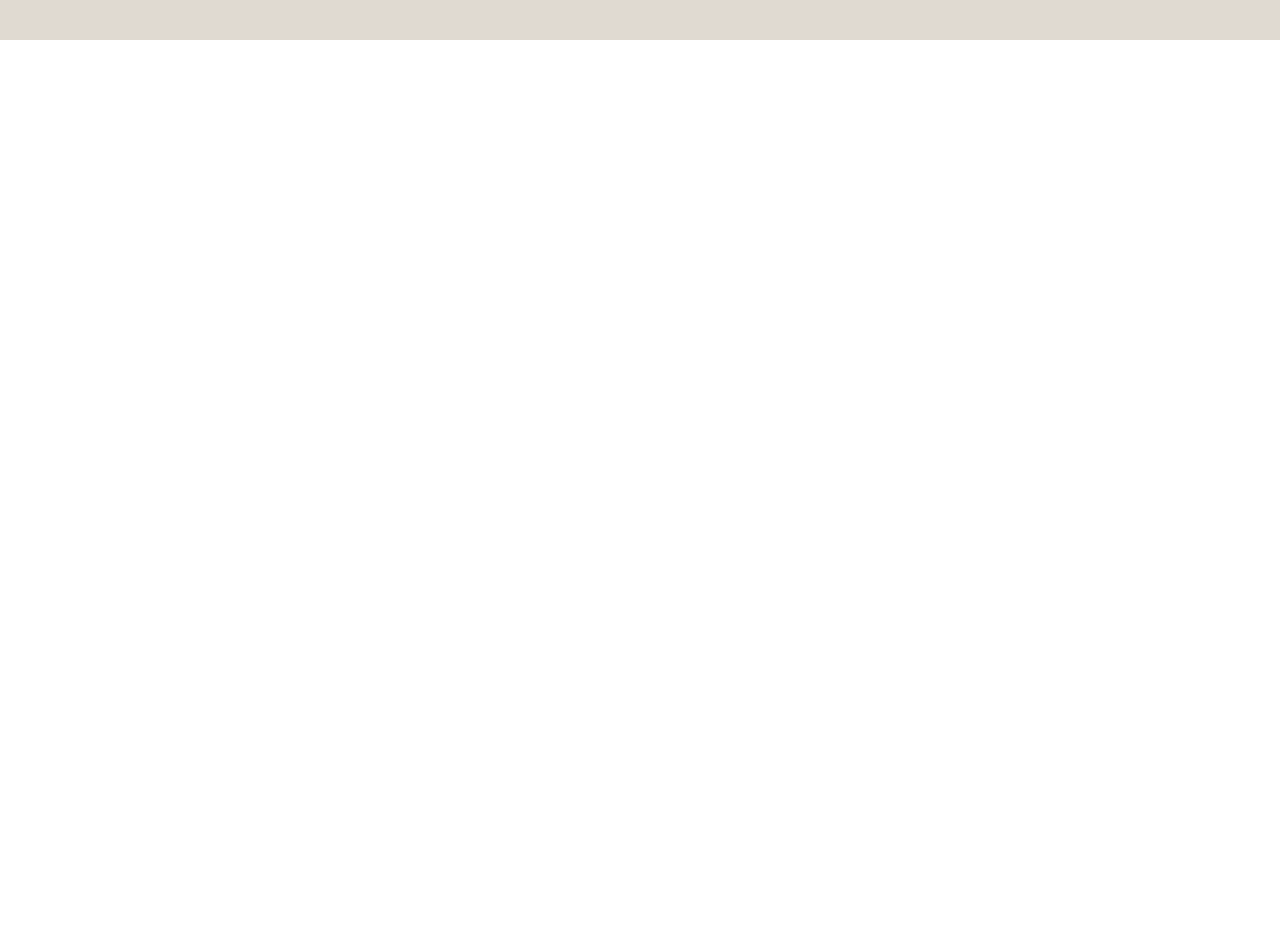
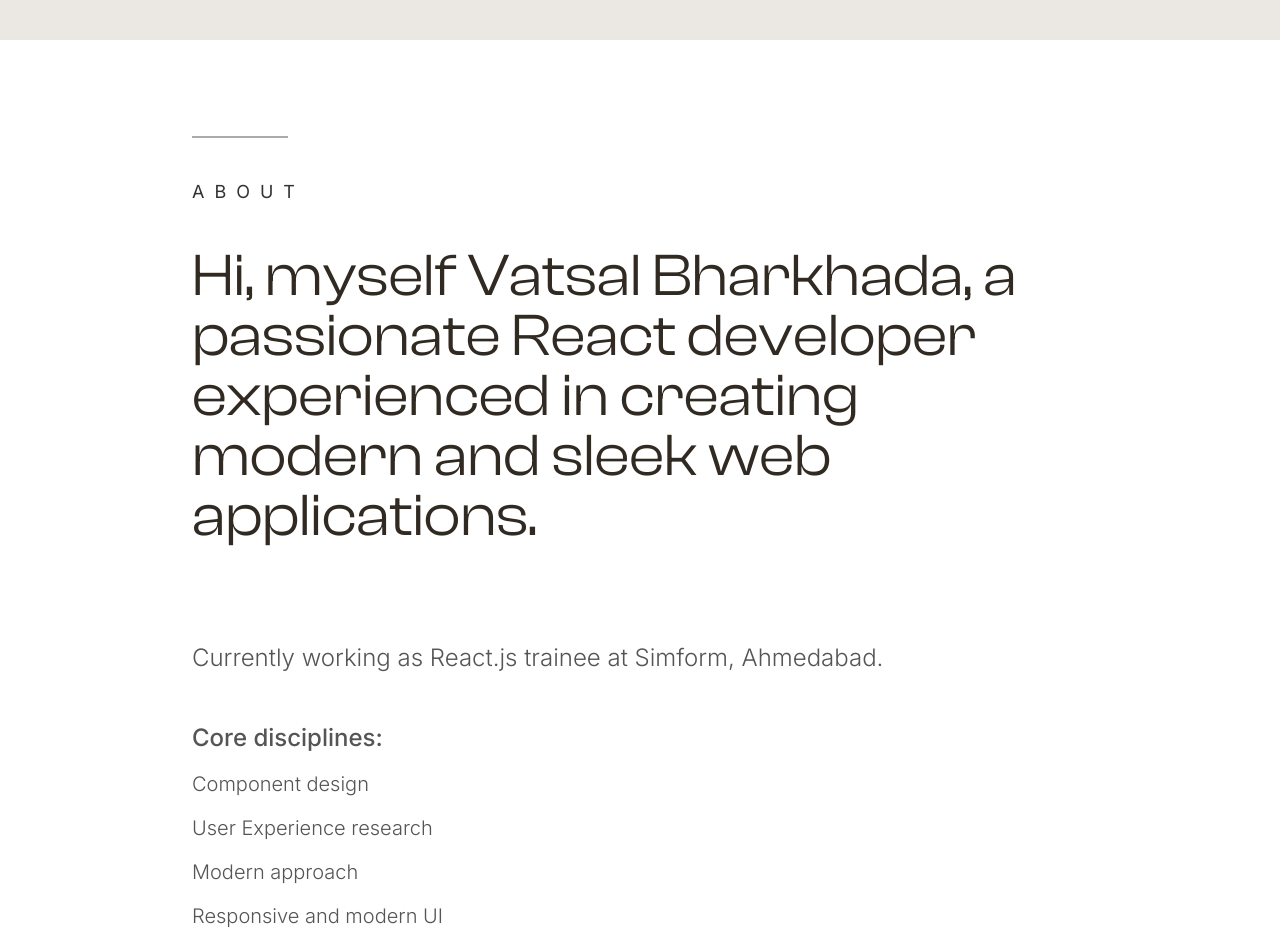
Before and after one commit to Vatsal-Bharkhada-Simform/Portfolio, a React (Vite) app: page / in a window 1280 px wide. Shown: the part 760-1690 px from the top of the page. Before the commit the page ends 800 px from the top, so only its background shows below. Built offline with nearby package versions, Linux system fonts and the light colour scheme.

Commit message:
Feat: Add about section

```diff
--- a/index.html
+++ b/index.html
@@ -9,6 +9,13 @@
 			name="description"
 			content="Portfolio website of Vatsal Bharkhada. Explore Vatsal's projects, experience and details about his react expertise."
 		/>
+
+		<link rel="preconnect" href="https://fonts.googleapis.com" />
+		<link rel="preconnect" href="https://fonts.gstatic.com" crossorigin />
+		<link
+			href="https://fonts.googleapis.com/css2?family=Inter:ital,opsz,wght@0,14..32,100..900;1,14..32,100..900&display=swap"
+			rel="stylesheet"
+		/>
 	</head>
 	<body>
 		<div id="root"></div>
--- a/src/App.tsx
+++ b/src/App.tsx
@@ -1,10 +1,12 @@
+import About from "./layout/About";
 import Hero from "./layout/Hero";
 
 function App() {
 	return (
 		<>
-			<main className="bg-[#e0dad1] text-[#312a22]">
+			<main className="bg-beige text-primary">
 				<Hero />
+				<About />
 			</main>
 		</>
 	);
--- a/src/index.css
+++ b/src/index.css
@@ -5,7 +5,21 @@
 	src: url("./assets/fonts/ClashDisplay-Variable.ttf") format("truetype");
 }
 
+:root {
+	--color-beige: #ebe7e3;
+}
+
 @theme {
+	--color-primary: #312a22;
+	--color-beige: #ebe7e3;
+
+	--color-black: #333;
+	--color-dark-gray: #555;
+	--color-muted: #aaa;
+
+	--font-default: "Clash Display", Arial, sans-serif;
+	--font-inter: "Inter", Arial, sans-serif;
+
 	--inset-shadow-button: inset 0px -6px 15px -6px rgba(255, 255, 255, 1);
 	--inset-shadow-button-hover:
 		inset 0px -6px 15px -10px rgba(255, 255, 255, 1),
@@ -15,6 +29,5 @@
 body {
 	width: 100%;
 	overflow-x: hidden;
-
 	font-family: "Clash Display", Arial, Helvetica, sans-serif;
 }
--- /dev/null
+++ b/src/layout/About.tsx
@@ -0,0 +1,35 @@
+export default function About() {
+	return (
+		<>
+			<section
+				id="about"
+				className="h-screen flex flex-col gap-12 bg-white px-12 md:px-48 py-24"
+			>
+				<div className="flex flex-col gap-10 w-5xl max-w-full">
+					<span className="block w-24 h-0.5 bg-muted"></span>
+					<span className="text-lg tracking-[10px] font-inter text-black">
+						ABOUT
+					</span>
+					<h2 className="text-6xl">
+						Hi, myself Vatsal Bharkhada, a passionate React
+						developer experienced in creating modern and sleek web
+						applications.
+					</h2>
+				</div>
+				<span className="w-full h-px bg-gray-200"></span>
+				<div className="text-2xl font-inter font-light text-dark-gray">
+					Currently working as React.js trainee at Simform, Ahmedabad.
+				</div>
+				<div className="text-2xl font-inter font-light text-dark-gray">
+					<h3 className="font-medium mb-4">Core disciplines:</h3>
+					<ul className="list-none text-xl flex flex-col gap-4">
+						<li>Component design</li>
+						<li>User Experience research</li>
+						<li>Modern approach</li>
+						<li>Responsive and modern UI</li>
+					</ul>
+				</div>
+			</section>
+		</>
+	);
+}
```
